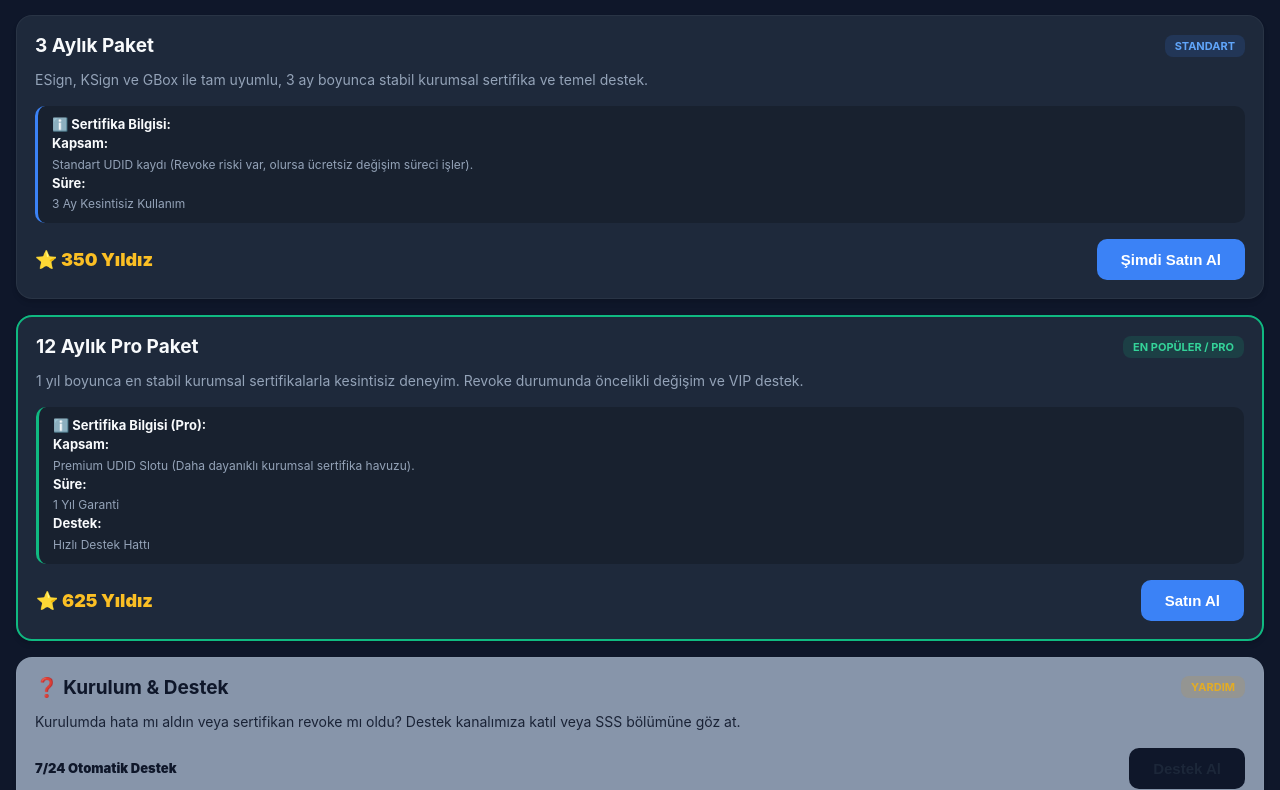
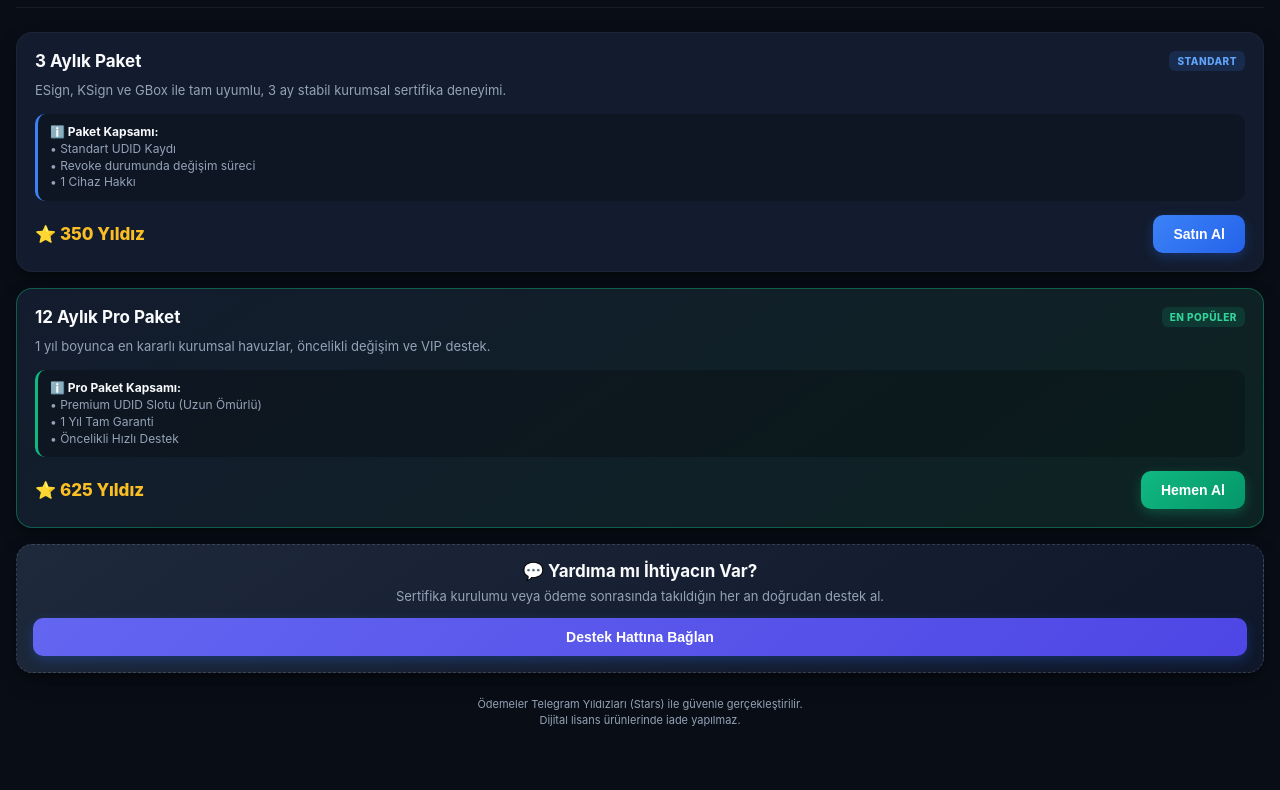
Before and after one commit to veyseldz201-debug/sertifika-bot, a plain HTML site: page index.html in a window 1280 px wide. Shown: the part 77-867 px from the top of the page. Drawn offline with Linux system fonts and the light colour scheme; a script that the page names is missing.

Commit message:
index.html

```diff
--- a/index.html
+++ b/index.html
@@ -3,140 +3,189 @@
 <head>
     <meta charset="UTF-8">
     <meta name="viewport" content="width=device-width, initial-scale=1.0">
-    <title>Sertifika Mağazası</title>
+    <title>iOS Sertifika Mağazası</title>
     <!-- Telegram Web App SDK -->
     <script src="https://telegram.org/js/telegram-web-app.js"></script>
     <style>
         :root {
-            --bg-color: var(--tg-theme-bg-color, #0f172a);
-            --card-bg: var(--tg-theme-secondary-bg-color, #1e293b);
+            --bg-color: var(--tg-theme-bg-color, #090d16);
+            --card-bg: var(--tg-theme-secondary-bg-color, #131c2e);
             --text-color: var(--tg-theme-text-color, #f8fafc);
             --hint-color: var(--tg-theme-hint-color, #94a3b8);
-            --button-color: var(--tg-theme-button-color, #3b82f6);
+            --button-color: var(--tg-theme-button-color, #2f80ed);
             --button-text: var(--tg-theme-button-text-color, #ffffff);
+            --accent-glow: rgba(47, 128, 237, 0.15);
         }
+
         body {
-            font-family: -apple-system, BlinkMacSystemFont, 'Segoe UI', Roboto, sans-serif;
+            font-family: -apple-system, BlinkMacSystemFont, 'Segoe UI', Roboto, Helvetica, Arial, sans-serif;
             background-color: var(--bg-color);
             color: var(--text-color);
             margin: 0;
-            padding: 16px 16px 80px 16px; /* Alt boşluk artırıldı */
+            padding: 16px 16px 90px 16px;
             box-sizing: border-box;
+            -webkit-font-smoothing: antialiased;
         }
+
         .header {
             text-align: center;
             margin-bottom: 24px;
+            padding: 10px 0;
+            border-bottom: 1px solid rgba(255, 255, 255, 0.06);
         }
+
         .header h2 {
             margin: 0 0 6px 0;
-            font-size: 24px;
+            font-size: 22px;
             font-weight: 800;
+            letter-spacing: -0.5px;
+            background: linear-gradient(135deg, #60a5fa, #3b82f6);
+            -webkit-background-clip: text;
+            -webkit-text-fill-color: transparent;
         }
+
         .header p {
             margin: 0;
             color: var(--hint-color);
-            font-size: 14px;
+            font-size: 13px;
         }
+
         .card {
             background: var(--card-bg);
             border-radius: 16px;
             padding: 18px;
             margin-bottom: 16px;
-            box-shadow: 0 4px 6px -1px rgba(0, 0, 0, 0.1), 0 2px 4px -1px rgba(0, 0, 0, 0.06);
-            border: 1px solid rgba(255, 255, 255, 0.05);
+            box-shadow: 0 10px 25px -5px rgba(0, 0, 0, 0.3), 0 8px 10px -6px rgba(0, 0, 0, 0.3);
+            border: 1px solid rgba(255, 255, 255, 0.04);
+            position: relative;
+            overflow: hidden;
+            transition: transform 0.2s ease;
         }
+
+        .card.featured {
+            border: 1px solid rgba(16, 185, 129, 0.4);
+            background: linear-gradient(145deg, #131c2e 0%, #0d2322 100%);
+        }
+
         .card-header {
             display: flex;
             justify-content: space-between;
             align-items: center;
-            margin-bottom: 12px;
+            margin-bottom: 10px;
         }
+
         .card h3 {
             margin: 0;
-            font-size: 19px;
+            font-size: 17px;
             font-weight: 700;
             display: flex;
             align-items: center;
             gap: 8px;
         }
+
         .card .description {
-            margin: 0 0 16px 0;
+            margin: 0 0 14px 0;
             color: var(--hint-color);
-            font-size: 14px;
-            line-height: 1.5;
+            font-size: 13px;
+            line-height: 1.45;
         }
+
         .info-box {
-            background: rgba(0, 0, 0, 0.2);
+            background: rgba(0, 0, 0, 0.25);
             border-radius: 10px;
-            padding: 10px 14px;
-            margin-bottom: 16px;
+            padding: 10px 12px;
+            margin-bottom: 14px;
             border-left: 3px solid #3b82f6;
         }
+
+        .card.featured .info-box {
+            border-left-color: #10b981;
+        }
+
         .info-box p {
             margin: 0;
             font-size: 12px;
             color: var(--hint-color);
-            line-height: 1.5;
+            line-height: 1.4;
         }
+
         .info-box strong {
             color: var(--text-color);
             display: block;
-            font-size: 13px;
+            font-size: 12px;
             margin-bottom: 2px;
         }
+
         .price-row {
             display: flex;
             justify-content: space-between;
             align-items: center;
         }
+
         .price {
-            font-size: 18px;
-            font-weight: 900;
-            color: #fbbf24; /* Daha parlak yıldız rengi */
+            font-size: 17px;
+            font-weight: 800;
+            color: #fbbf24;
             display: flex;
             align-items: center;
             gap: 4px;
         }
+
         .btn {
-            background-color: var(--button-color);
+            background: linear-gradient(135deg, #3b82f6, #2563eb);
             color: var(--button-text);
             border: none;
-            padding: 12px 24px;
+            padding: 11px 20px;
             border-radius: 10px;
-            font-size: 15px;
+            font-size: 14px;
             font-weight: 700;
             cursor: pointer;
-            transition: background-color 0.2s, transform 0.1s;
+            box-shadow: 0 4px 12px rgba(37, 99, 235, 0.3);
+            transition: all 0.2s ease;
         }
+
         .btn:active {
-            background-color: #2563eb;
-            transform: scale(0.98);
+            transform: scale(0.97);
+            opacity: 0.9;
         }
+
+        .btn-success {
+            background: linear-gradient(135deg, #10b981, #059669);
+            box-shadow: 0 4px 12px rgba(16, 185, 129, 0.3);
+        }
+
         .badge {
-            padding: 4px 10px;
-            border-radius: 8px;
-            font-size: 11px;
-            font-weight: bold;
+            padding: 4px 8px;
+            border-radius: 6px;
+            font-size: 10px;
+            font-weight: 800;
             text-transform: uppercase;
+            letter-spacing: 0.5px;
         }
+
         .badge-standart {
             background-color: rgba(59, 130, 246, 0.15);
             color: #60a5fa;
         }
+
         .badge-pro {
             background-color: rgba(16, 185, 129, 0.15);
             color: #34d399;
         }
-        .badge-support {
-            background-color: rgba(245, 158, 11, 0.15);
-            color: #fbbd24;
+
+        .support-card {
+            background: linear-gradient(145deg, #1e293b 0%, #0f172a 100%);
+            border: 1px dashed rgba(255, 255, 255, 0.15);
+            text-align: center;
+            padding: 16px;
         }
+
         .footer-note {
             text-align: center;
             color: var(--hint-color);
             font-size: 11px;
-            margin-top: 20px;
-            padding: 0 20px;
+            margin-top: 24px;
+            line-height: 1.4;
         }
     </style>
 </head>
@@ -144,7 +193,7 @@
 
     <div class="header">
         <h2>🛡️ iOS Sertifika Merkezi</h2>
-        <p id="user-greeting">Yükleniyor...</p>
+        <p id="user-greeting">Kullanıcı doğrulanıyor...</p>
     </div>
 
     <!-- 3 Aylık Paket -->
@@ -153,85 +202,82 @@
             <h3>3 Aylık Paket</h3>
             <span class="badge badge-standart">Standart</span>
         </div>
-        <p class="description">ESign, KSign ve GBox ile tam uyumlu, 3 ay boyunca stabil kurumsal sertifika ve temel destek.</p>
+        <p class="description">ESign, KSign ve GBox ile tam uyumlu, 3 ay stabil kurumsal sertifika deneyimi.</p>
 
         <div class="info-box">
-            <strong>ℹ️ Sertifika Bilgisi:</strong>
-            <p><strong>Kapsam:</strong> Standart UDID kaydı (Revoke riski var, olursa ücretsiz değişim süreci işler).</p>
-            <p><strong>Süre:</strong> 3 Ay Kesintisiz Kullanım</p>
+            <strong>ℹ️ Paket Kapsamı:</strong>
+            <p>• Standart UDID Kaydı<br>• Revoke durumunda değişim süreci<br>• 1 Cihaz Hakkı</p>
         </div>
 
         <div class="price-row">
             <span class="price">⭐ 350 Yıldız</span>
-            <button class="btn" onclick="satinAl('3 Aylık Sertifika', 350)">Şimdi Satın Al</button>
+            <button class="btn" onclick="telegramYildizOdemesi('3 Aylık Sertifika', 350)">Satın Al</button>
         </div>
     </div>
 
     <!-- 12 Aylık Paket -->
-    <div class="card" style="border: 2px solid #10b981;">
+    <div class="card featured">
         <div class="card-header">
             <h3>12 Aylık Pro Paket</h3>
-            <span class="badge badge-pro">En Popüler / Pro</span>
+            <span class="badge badge-pro">En Popüler</span>
         </div>
-        <p class="description">1 yıl boyunca en stabil kurumsal sertifikalarla kesintisiz deneyim. Revoke durumunda öncelikli değişim ve VIP destek.</p>
+        <p class="description">1 yıl boyunca en kararlı kurumsal havuzlar, öncelikli değişim ve VIP destek.</p>
 
-        <div class="info-box" style="border-left-color: #10b981;">
-            <strong>ℹ️ Sertifika Bilgisi (Pro):</strong>
-            <p><strong>Kapsam:</strong> Premium UDID Slotu (Daha dayanıklı kurumsal sertifika havuzu).</p>
-            <p><strong>Süre:</strong> 1 Yıl Garanti</p>
-            <p><strong>Destek:</strong> Hızlı Destek Hattı</p>
+        <div class="info-box">
+            <strong>ℹ️ Pro Paket Kapsamı:</strong>
+            <p>• Premium UDID Slotu (Uzun Ömürlü)<br>• 1 Yıl Tam Garanti<br>• Öncelikli Hızlı Destek</p>
         </div>
 
         <div class="price-row">
             <span class="price">⭐ 625 Yıldız</span>
-            <button class="btn" onclick="satinAl('12 Aylık Sertifika', 625)">Satın Al</button>
+            <button class="btn btn-success" onclick="telegramYildizOdemesi('12 Aylık Sertifika', 625)">Hemen Al</button>
         </div>
     </div>
 
-    <!-- Yardım ve Destek Kartı -->
-    <div class="card" style="background-color: var(--tg-theme-hint-color, #94a3b8); opacity: 0.9;">
-        <div class="card-header">
-            <h3 style="color: var(--bg-color);">❓ Kurulum & Destek</h3>
-            <span class="badge badge-support">Yardım</span>
-        </div>
-        <p class="description" style="color: var(--bg-color); opacity: 0.9;">Kurulumda hata mı aldın veya sertifikan revoke mı oldu? Destek kanalımıza katıl veya SSS bölümüne göz at.</p>
-
-        <div class="price-row">
-            <span class="price" style="font-size: 13px; color: var(--bg-color);">7/24 Otomatik Destek</span>
-            <button class="btn" style="background-color: var(--bg-color); color: var(--card-bg);" onclick="tg.openLink('https://t.me/SeninDestekKanalin')">Destek Al</button>
-        </div>
+    <!-- Destek Kartı -->
+    <div class="card support-card">
+        <h3 style="justify-content: center; margin-bottom: 6px;">💬 Yardıma mı İhtiyacın Var?</h3>
+        <p class="description" style="margin-bottom: 12px;">Sertifika kurulumu veya ödeme sonrasında takıldığın her an doğrudan destek al.</p>
+        <button class="btn" style="width: 100%; background: linear-gradient(135deg, #6366f1, #4f46e5);" onclick="destekAc()">Destek Hattına Bağlan</button>
     </div>
 
     <div class="footer-note">
-        Ödemeler resmi Telegram Yıldız (Stars) sistemi ile güvenle yapılır. Dijital ürün olduğu için iade yoktur. Sorun yaşarsan destek ile iletişime geç.
+        Ödemeler Telegram Yıldızları (Stars) ile güvenle gerçekleştirilir.<br>Dijital lisans ürünlerinde iade yapılmaz.
     </div>
 
     <script>
         let tg = window.Telegram.WebApp;
         tg.expand();
 
+        // Kullanıcı karşılama mesajı
         let user = tg.initDataUnsafe.user;
         if (user) {
-            document.getElementById('user-greeting').innerText = `Merhaba, ${user.first_name}! Paketini seçebilirsin.`;
+            document.getElementById('user-greeting').innerText = `Hoş geldin, ${user.first_name}! Paketini seçebilirsin.`;
         } else {
-            document.getElementById('user-greeting').innerText = `Sertifikanı hemen seç ve kur.`;
+            document.getElementById('user-greeting').innerText = `Güvenli ve hızlı iOS sertifika çözümleri.`;
         }
 
-        function satinAl(paketAdi, yildizMiktari) {
-            tg.showConfirm(`Seçtiğiniz ${paketAdi} için ${yildizMiktari} Telegram Yıldızı ödemek istiyor musunuz?`, function(confirmed) {
+        // Telegram Yıldız ile Ödeme ve Veri İletimi
+        function telegramYildizOdemesi(paketAdi, yildizMiktari) {
+            tg.showConfirm(`${paketAdi} için ${yildizMiktari} Telegram Yıldızı ödemek istiyor musun?`, function(confirmed) {
                 if (confirmed) {
-                    // Bu kısımda satın alma verisini botuna gönderiyoruz.
+                    // Botunuza sipariş verisini gönderir
                     tg.sendData(JSON.stringify({
-                        action: "buy_cert",
+                        action: "buy_stars",
                         package: paketAdi,
                         stars: yildizMiktari,
-                        timestamp: new Date().toISOString()
+                        user_id: user ? user.id : 'unknown'
                     }));
 
-                    // İşlem sonrası kullanıcıyı bilgilendirebilir veya mini app'i kapatabilirsin.
-                    // tg.close(); // İsteğe bağlı olarak kapatabilirsin.
+                    // İşlem sonrası mini app'i kapatıp bota yönlendirir
+                    tg.close();
                 }
             });
+        }
+
+        // Doğrudan sizin kullanıcı adınıza yönlendiren destek fonksiyonu
+        function destekAc() {
+            tg.openTelegramLink("https://t.me/devolepercertificate");
         }
     </script>
 </body>
```
